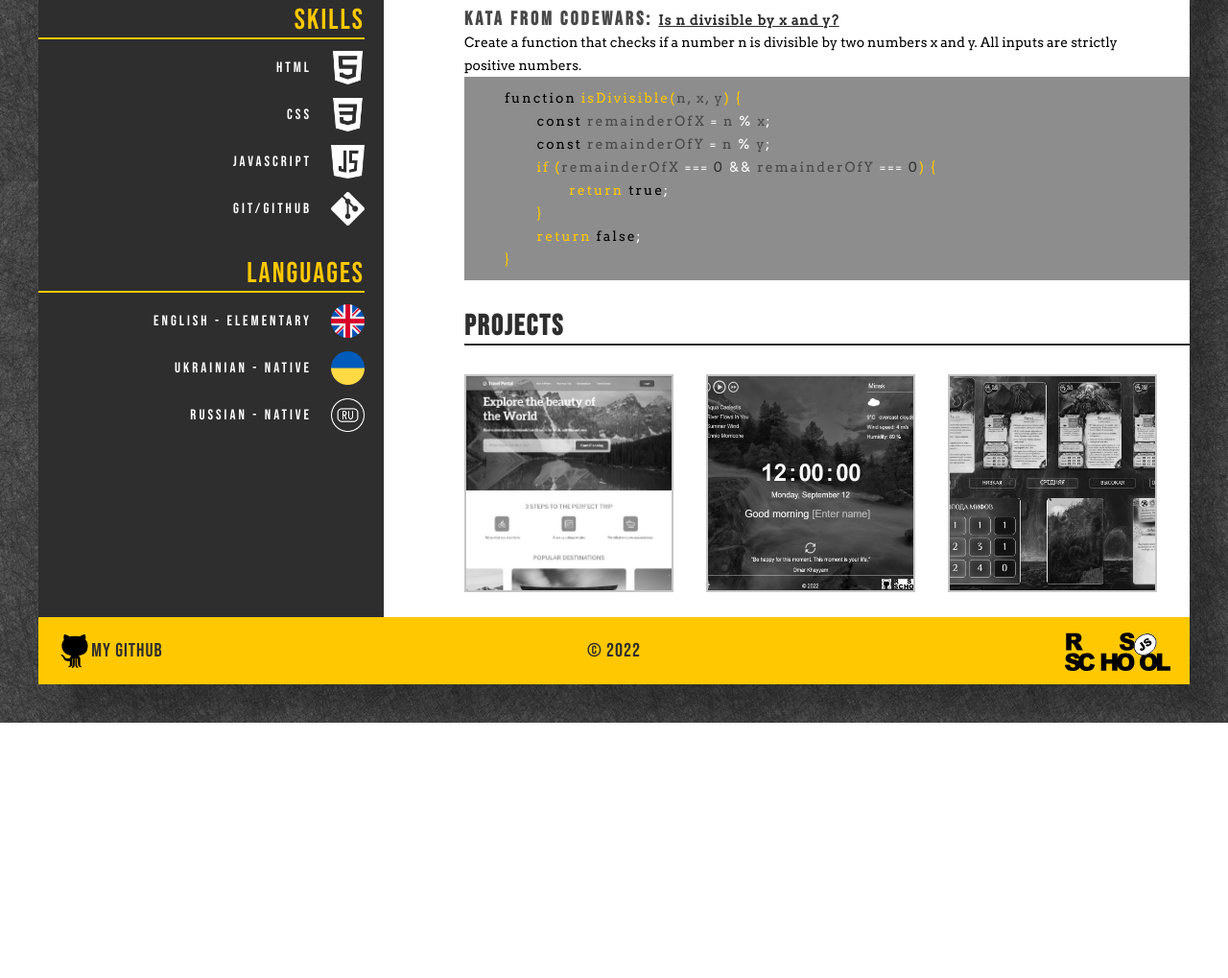
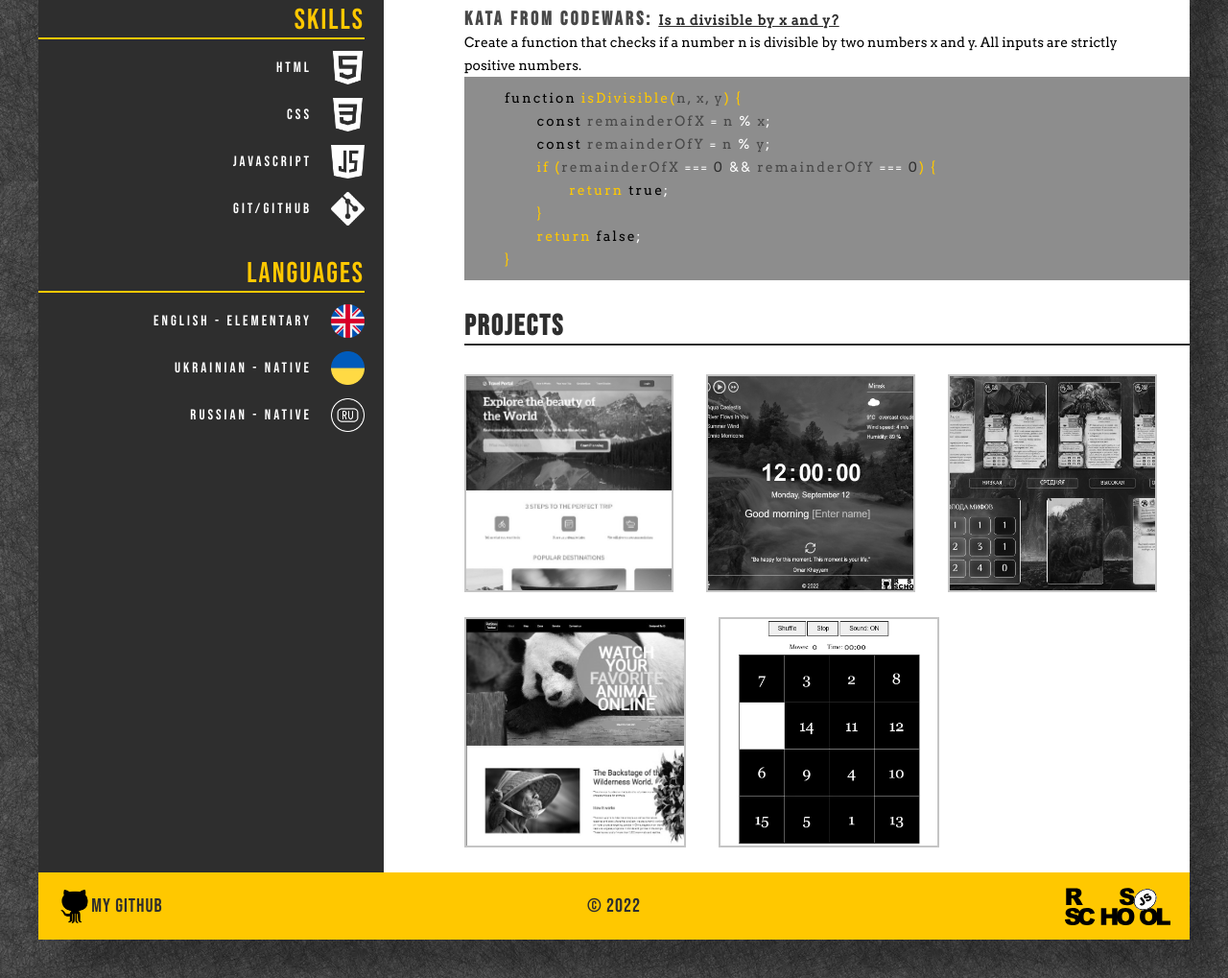
Before and after one commit to Sauliak/rsschool-cv, a plain HTML site: page index.html in a window 1280 px wide. Shown: the part 1011-2030 px from the top of the page at 96% size. Before the commit the page ends 1764 px from the top, so only its background shows below. Drawn offline with Linux system fonts and the light colour scheme.

Commit message:
feat: add projects

```diff
--- a/index.html
+++ b/index.html
@@ -146,6 +146,10 @@
                     <a href="https://rolling-scopes-school.github.io/sauliak-JSFEPRESCHOOL2022Q2/momentum/" class="project"><img src="./assets/jpg/momentum.jpg" alt="Momentum" class="image"></a>
                     <a href="https://rolling-scopes-school.github.io/sauliak-JSFEPRESCHOOL2022Q2/codejam/" class="project"><img src="./assets/jpg/horror.jpg" alt="Horror" class="image"></a>
                 </div>
+                <div class="projects">
+                    <a href="https://rolling-scopes-school.github.io/sauliak-JSFE2022Q3/online-zoo/" class="project"><img src="./assets/jpg/online-zoo.jpg" alt="Online-zoo" class="image"></a>
+                    <a href="https://rolling-scopes-school.github.io/sauliak-JSFE2022Q3/codejam/" class="project"><img src="./assets/jpg/gem-puzzle.jpg" alt="The Gem Puzzle" class="image"></a>
+                </div>
             </section>
         </div>
     </main>
```
Also changed, not shown: assets/jpg/gem-puzzle.jpg (added), assets/jpg/online-zoo.jpg (added).
